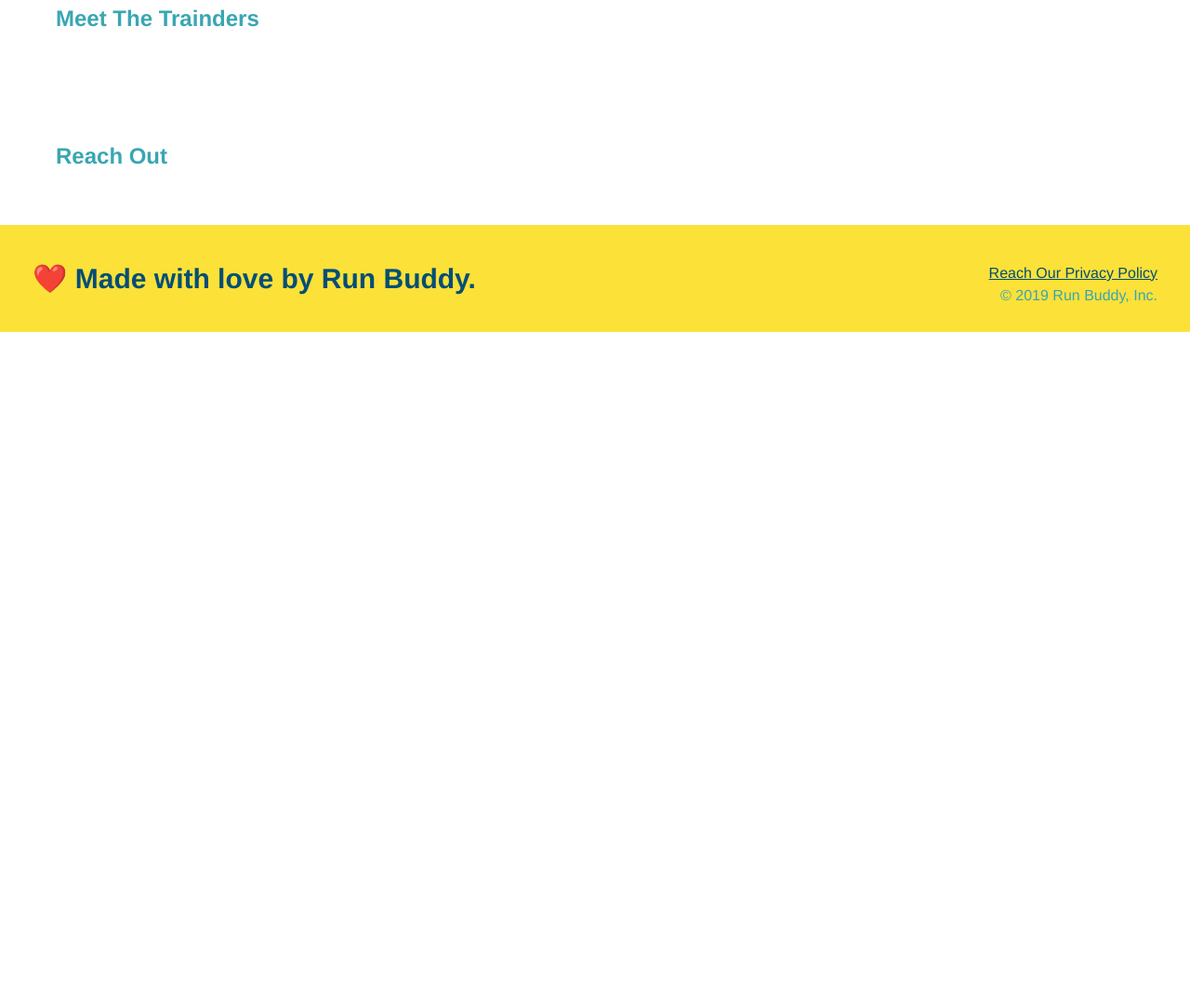
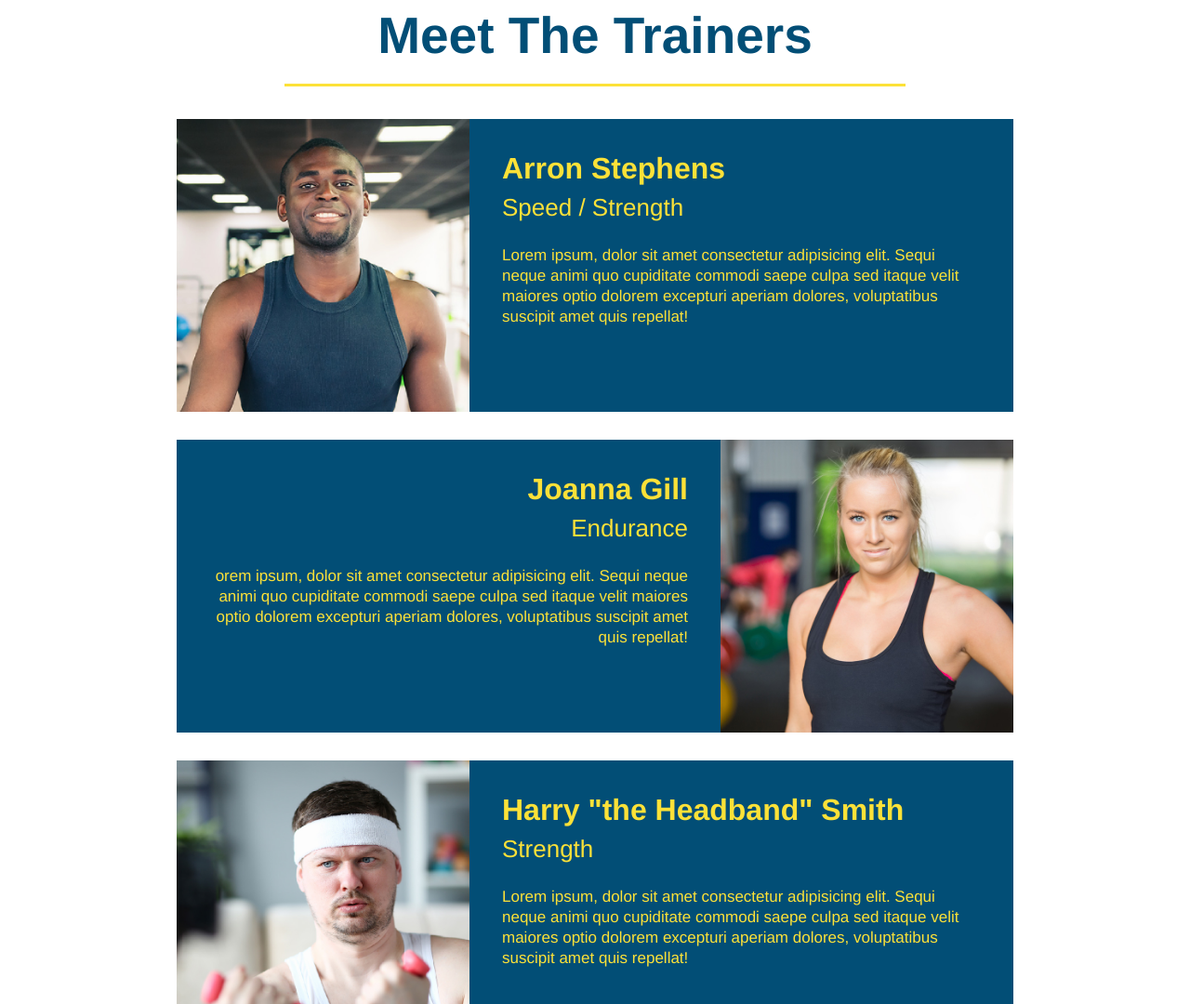
Before and after one commit to d-trecker/run-buddy, a plain HTML site: page index.html in a window 1280 px wide. Shown: the part 2760-3840 px from the top of the page at 93% size. Before the commit the page ends 3117 px from the top, so only its background shows below. Drawn offline with Linux system fonts and the light colour scheme.

Commit message:
Meet the trainer section added

```diff
--- a/assets/css/style.css
+++ b/assets/css/style.css
@@ -183,3 +183,52 @@ body {
   .steps span {
       font-size: 38px;
   }
+
+  /* Trainers section */
+
+  .trainers {
+      text-align: center;
+  }
+
+  .trainer {
+      width: 900px;
+      margin: 0 auto 30px auto;
+      background: #024e76;
+      color: #fce138;
+      overflow: auto;
+  }
+
+  .trainer img {
+      width: 35%;
+      float: left;
+  }
+
+  .trainer-bio {
+      padding: 35px;
+      float: left;
+      width: 65%;
+  }
+
+  .text-left {
+      text-align: left;
+  }
+
+  .text-right {
+      text-align: right;
+  }
+
+  .trainer-bio h3 {
+      font-size: 32px;
+      margin-bottom: 8px;
+  }
+
+  .trainer-bio h4 {
+      font-weight: lighter;
+      font-size: 26px;
+      margin-bottom: 25px;
+  }
+
+  .trainer-bio p {
+      font-size: 17px;
+      line-height: 1.3;
+    }
--- a/index.html
+++ b/index.html
@@ -107,9 +107,49 @@
 
         </section>
 
-        <!-- "meet the trainders" section-->
-        <section id="meet-the-trainers">
-            <h2>Meet The Trainders</h2>
+        <!-- "meet the trainers" section-->
+        <section id="your-trainers" class="trainers">
+            <h2 class="section-title primary-border">
+                Meet The Trainers</h2>
+
+            <!--First Trainer Bio-->
+            <article class="trainer">
+                <img src="./assets/images/trainer-1.jpg" alt="Arron Stphens in his workout clothes, ready to pump iron" />
+                <div class="trainer-bio text-left" >
+                <h3>Arron Stephens</h3>
+                <h4>Speed / Strength</h4>
+                <p>
+                    Lorem ipsum, dolor sit amet consectetur adipisicing elit. Sequi neque animi quo cupiditate commodi saepe culpa sed
+                    itaque velit maiores optio dolorem excepturi aperiam dolores, voluptatibus suscipit amet quis repellat!
+                </p>
+                </div>
+            </article>
+
+            <!--Second Trainer Bio-->
+            <article class="trainer">
+                <div class="trainer-bio text-right">
+                    <h3>Joanna Gill</h3>
+                    <h4>Endurance</h4>
+                    <p>
+                        orem ipsum, dolor sit amet consectetur adipisicing elit. Sequi neque animi quo cupiditate commodi saepe culpa sed
+                        itaque velit maiores optio dolorem excepturi aperiam dolores, voluptatibus suscipit amet quis repellat!
+                    </p>
+                </div>
+                <img src="assets/images/trainer-2.jpg" alt="Joanna Gill cooling off after a workout"/>
+            </article>
+
+            <!--Third Trainer Bio-->
+            <article class="trainer">
+                <img src="assets/images/trainer-3.jpg" alt="Harry Smith wearing a headband and lifthing comically small pink weights" />
+                <div class="trainer-bio text-left">
+                    <h3>Harry "the Headband" Smith</h3>
+                    <h4>Strength</h4>
+                    <p>
+                        Lorem ipsum, dolor sit amet consectetur adipisicing elit. Sequi neque animi quo cupiditate commodi saepe culpa sed
+                        itaque velit maiores optio dolorem excepturi aperiam dolores, voluptatibus suscipit amet quis repellat!
+                    </p>
+                </div>
+            </article>
         </section>
 
         <!-- "reach out" section-->
```
Also changed, not shown: assets/images/trainer-1.jpg (added), assets/images/trainer-2.jpg (added), assets/images/trainer-3.jpg (added).
